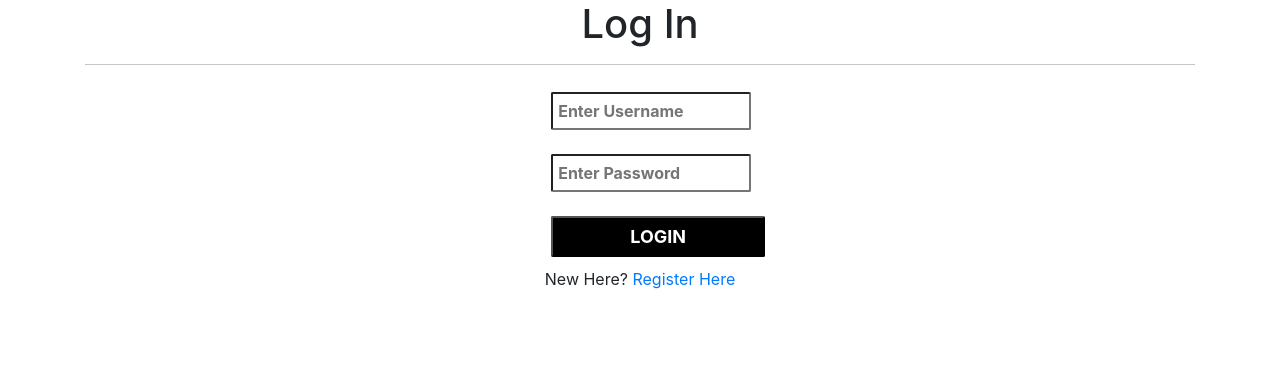
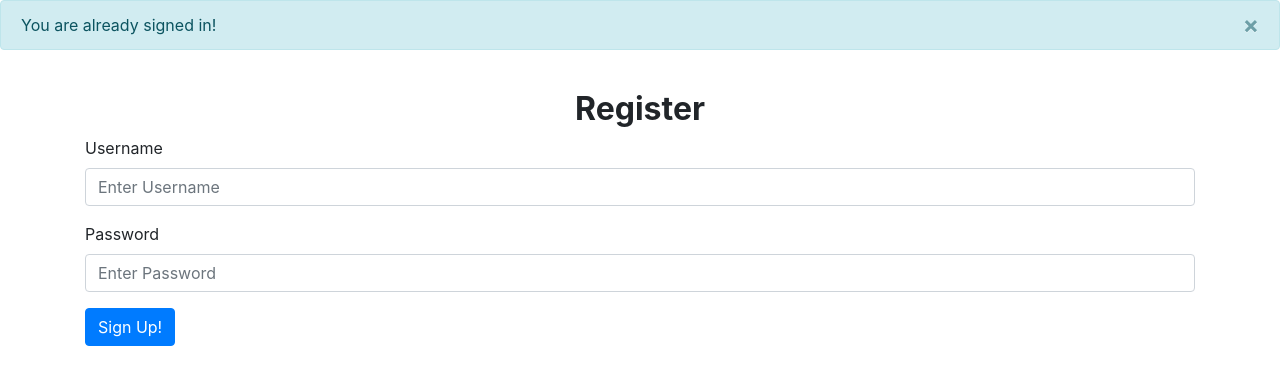
Before and after one commit to t-pham1/4353-G11-Assignment-2, a Flask app: page /login in a window 1280 px wide. Shown: the part 56-441 px from the top of the page. Run offline with Flask 3, Linux system fonts and the light colour scheme; the visitor is signed in with stand-in values (Sample User, id 1).

Commit message:
adjusted message flashing based on session

```diff
--- a/app.py
+++ b/app.py
@@ -20,6 +20,9 @@ def index():
 
 @app.route('/login', methods = ['GET', 'POST'])
 def login():
+    if session["username"] != None:
+        flash('You are already signed in!', category='error')
+        return render_template('sign_up.html')
     if request.method == 'POST':
         username = request.form.get('username')
         password = request.form.get('password')
@@ -27,6 +30,7 @@ def login():
         if username == hardcodeUsername:
             if password == hardcodePassword:
                 flash('Login successful.', category='success')
+                session["username"] = request.form['username']
                 return redirect(url_for('index'))
             else:
                 flash('Incorrect password.', category='error')
@@ -37,51 +41,59 @@ def login():
 
 @app.route('/logout')
 def logout():
-    return redirect(url_for('login'))
+    session["username"] = None
+    return redirect(url_for('index'))
 
 @app.route('/profile', methods = ['GET', 'POST'])
 def profile():
-    if request.method == 'POST':
-        fullName = request.form.get('fullName')
-        addressOne = request.form.get('addressOne')
-        addressTwo = request.form.get('addressTwo')
-        city = request.form.get('city')
-        state = request.form.get('state')
-        zipcode = request.form.get('zipcode')
-        # print(fullName + ' ' + addressOne + ' ' + addressTwo + ' ' + city + ' ' + state + ' ' + zipcode)
+    if session['username'] == None:
+        flash("User is not signed in! Please login before accessing the profile\'s page.", category='error')
+        return render_template('profile.html')
+    else:
+        if request.method == 'POST':
+            fullName = request.form.get('fullName')
+            addressOne = request.form.get('addressOne')
+            addressTwo = request.form.get('addressTwo')
+            city = request.form.get('city')
+            state = request.form.get('state')
+            zipcode = request.form.get('zipcode')
+            # print(fullName + ' ' + addressOne + ' ' + addressTwo + ' ' + city + ' ' + state + ' ' + zipcode)
 
-        if len(fullName) <= 0:
-            flash('Full Name must be at least 1 character long.', category='error')
-        elif len(fullName) > 50:
-            flash('Full Name can be at most 50 characters long.', category='error')
-        elif len(addressOne) <= 0:
-            flash('Address 1 must be at least 1 character long.', category='error')
-        elif len(addressOne) > 100:
-            flash('Address 1 can be at most 100 characters long.', category='error')
-        elif len(addressTwo) > 100:
-            flash('Address 2 can be at most 100 characters long.', category='error')
-        elif len(city) > 100:
-            flash('City can be at most 100 characters long.', category='error')
-        elif len(zipcode) < 5:
-            flash('Zipcode must be at least 5 digits long.', category='error')
-        elif len(zipcode) > 9:
-            flash('Zipcode can be at most 9 digits long.', category='error')
-        else:
-            session['addressOne'] = request.form.get('addressOne')
-            session['addressTwo'] = request.form.get('addressTwo')
+            if len(fullName) <= 0:
+                flash('Full Name must be at least 1 character long.', category='error')
+            elif len(fullName) > 50:
+                flash('Full Name can be at most 50 characters long.', category='error')
+            elif len(addressOne) <= 0:
+                flash('Address 1 must be at least 1 character long.', category='error')
+            elif len(addressOne) > 100:
+                flash('Address 1 can be at most 100 characters long.', category='error')
+            elif len(addressTwo) > 100:
+                flash('Address 2 can be at most 100 characters long.', category='error')
+            elif len(city) > 100:
+                flash('City can be at most 100 characters long.', category='error')
+            elif len(zipcode) < 5:
+                flash('Zipcode must be at least 5 digits long.', category='error')
+            elif len(zipcode) > 9:
+                flash('Zipcode can be at most 9 digits long.', category='error')
+            else:
+                session['addressOne'] = request.form.get('addressOne')
+                session['addressTwo'] = request.form.get('addressTwo')
 
-            flash('Profile complete.', category='success')
-
-    return render_template('profile.html')
+                flash('Updated profile.', category='success')
+        return render_template('profile.html')
 
 @app.route('/sign_up', methods = ['GET', 'POST'])
 def sign_up():
+    if session["username"] != None:
+        flash('You are already signed in!', category='error')
+        return render_template('sign_up.html')
     if request.method == 'POST':
         username = request.form.get('username')
         password = request.form.get('password')
-        print(username + ' ' + password)
 
-        if len(username) < 1:
+        if username == hardcodeUsername:
+            flash('Username already exists.', category='error')
+        elif len(username) < 1:
             flash('Please enter a username.', category='error')
         elif len(password) < 1:
             flash('Please enter a password.', category='error')
```
Also changed, not shown: templates/index.html (+9 -3 lines).
